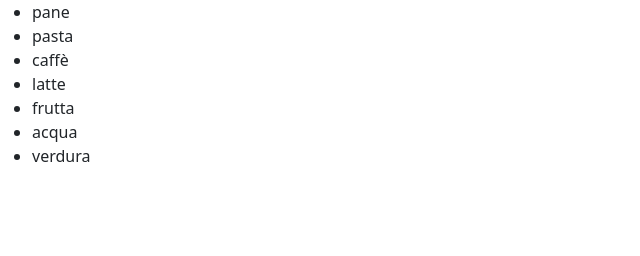
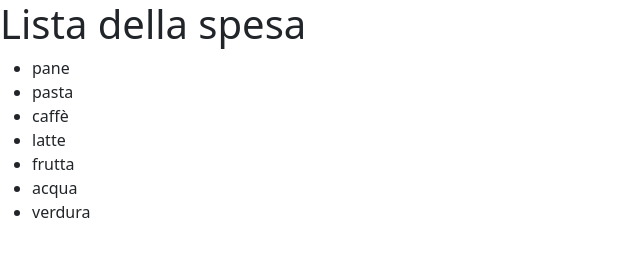
Before and after one commit to wallyari/js-lista-spesa, a plain HTML site: page index.html in a window 1280 px wide. Shown: the whole page, without its empty margins (0-640 px from the left). Drawn offline with nearby package versions, Linux system fonts and the light colour scheme.

Commit message:
Add title

```diff
--- a/index.html
+++ b/index.html
@@ -23,7 +23,9 @@
         <title>js-lista-spesa</title>
     </head>
     <body>
+
         <div>
+            <h1>Lista della spesa</h1>
             <ul id="lista-spesa">
 
             </ul>
```
Also changed, not shown: 1 other file.
